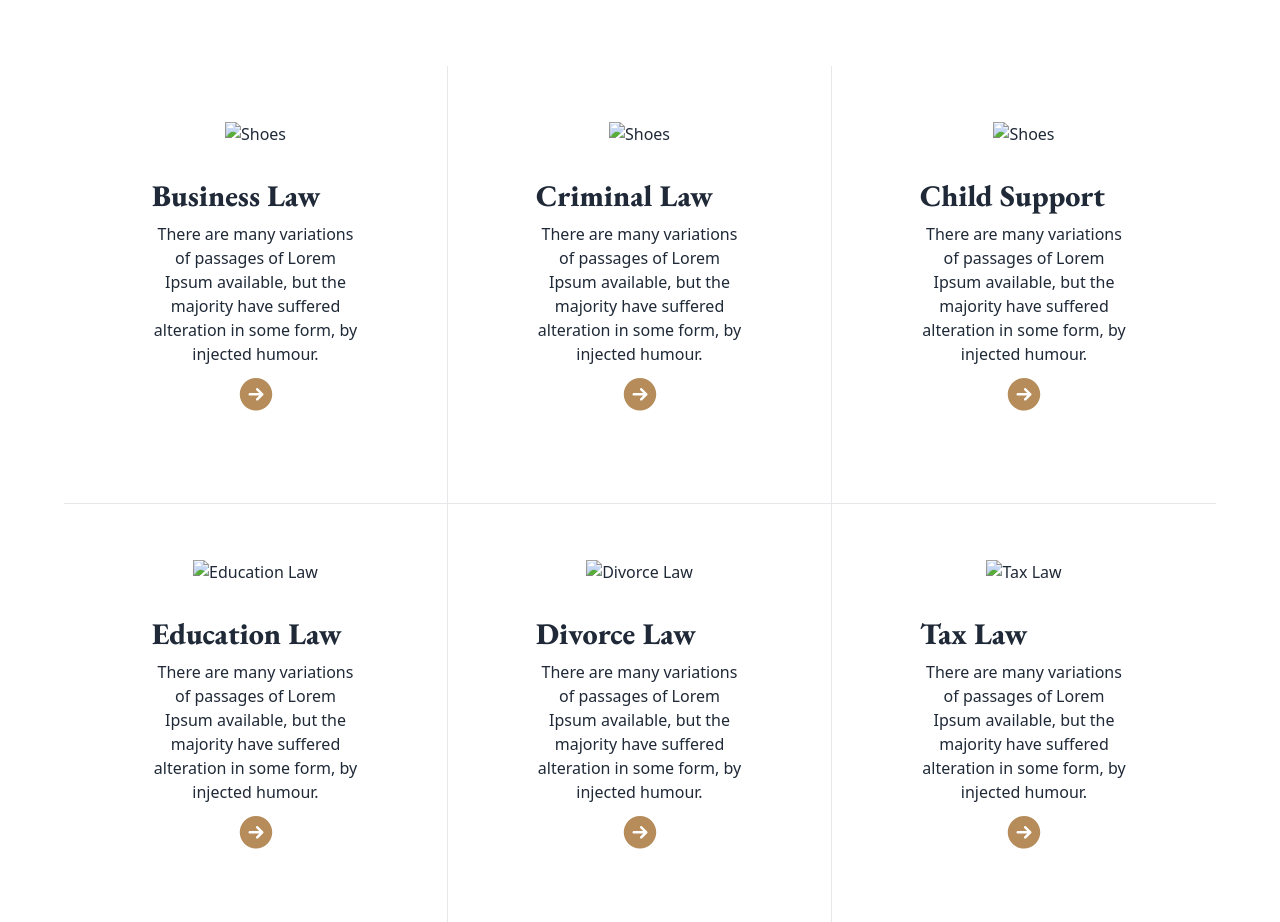
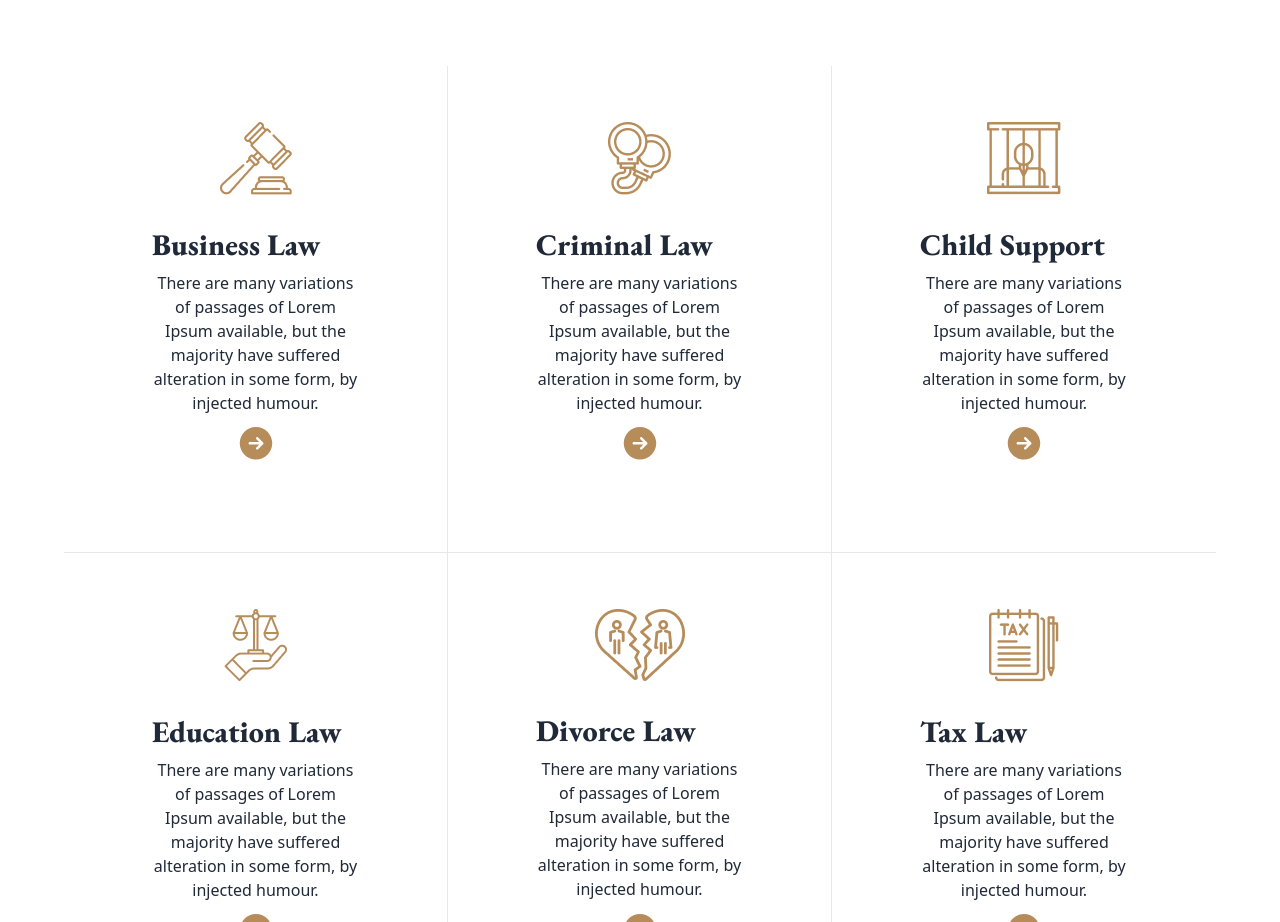
Before and after one commit to SteelTitan1/Legal-Solutions, a plain HTML site: page index.html in a window 1280 px wide. Shown: the part 980-1902 px from the top of the page. Drawn offline with nearby package versions, Linux system fonts and the light colour scheme; the site is published under a folder, as on GitHub Pages, so addresses that start at the root find nothing.

```diff
--- a/index.html
+++ b/index.html
@@ -186,7 +186,7 @@
         <section class="grid grid-cols-2 lg:flex lg:flex-row justify-center md:px-10 flex-wrap text-center">
             <!-- card-1 -->
             <div class="card lg:w-96 cardBg rounded-none border-r border-b pt-5 lg:p-14">
-                <figure><img src="/images/business.png" alt="Shoes" /></figure>
+                <figure><img src="./images/business.png" alt="Shoes" /></figure>
                 <div class="card-body">
                   <h2 class="card-title garamond font-extrabold text-3xl">Business Law</h2>
                   <p>There are many variations of passages of Lorem Ipsum available, but the majority have suffered alteration in some form, by injected humour.</p>
@@ -199,7 +199,7 @@
               </div>
             <!-- card-2 -->
             <div class="card lg:w-96 cardBg rounded-none lg:border-r border-b  pt-5 lg:p-14">
-                <figure><img src="/images/criminal.png" alt="Shoes" /></figure>
+                <figure><img src="./images/criminal.png" alt="Shoes" /></figure>
                 <div class="card-body">
                   <h2 class="card-title garamond font-extrabold text-3xl">Criminal Law</h2>
                   <p>There are many variations of passages of Lorem Ipsum available, but the majority have suffered alteration in some form, by injected humour.</p>
@@ -212,7 +212,7 @@
               </div>
               <!-- card-3 -->
             <div class="card lg:w-96 cardBg rounded-none border-r lg:border-r-0 border-b  pt-5 lg:p-14">
-                <figure><img src="/images/child.png" alt="Shoes" /></figure>
+                <figure><img src="./images/child.png" alt="Shoes" /></figure>
                 <div class="card-body">
                   <h2 class="card-title garamond font-extrabold text-3xl">Child Support</h2>
                   <p>There are many variations of passages of Lorem Ipsum available, but the majority have suffered alteration in some form, by injected humour.</p>
@@ -226,7 +226,7 @@
 
               <!-- card-4 -->
             <div class="card lg:w-96 cardBg rounded-none border-b lg:border-b-0 lg:border-r  pt-5 lg:p-14 ">
-                <figure><img src="/images/education.png" alt="Education Law" /></figure>
+                <figure><img src="./images/education.png" alt="Education Law" /></figure>
                 <div class="card-body">
                   <h2 class="card-title garamond font-extrabold text-3xl">Education Law</h2>
                   <p>There are many variations of passages of Lorem Ipsum available, but the majority have suffered alteration in some form, by injected humour.</p>
@@ -239,7 +239,7 @@
               </div>
               <!-- card-5 -->
             <div class="card lg:w-96 cardBg rounded-none border-r  pt-5 lg:p-14">
-                <figure><img src="/images/divorce.png" alt="Divorce Law" /></figure>
+                <figure><img src="./images/divorce.png" alt="Divorce Law" /></figure>
                 <div class="card-body">
                   <h2 class="card-title garamond font-extrabold text-3xl">Divorce Law</h2>
                   <p>There are many variations of passages of Lorem Ipsum available, but the majority have suffered alteration in some form, by injected humour.</p>
@@ -252,7 +252,7 @@
               </div>
               <!-- card-6 -->
             <div class="card lg:w-96 cardBg rounded-none pt-5 lg:p-14">
-                <figure><img src="/images/tax.png" alt="Tax Law" /></figure>
+                <figure><img src="./images/tax.png" alt="Tax Law" /></figure>
                 <div class="card-body">
                   <h2 class="card-title garamond font-extrabold text-3xl">Tax Law</h2>
                   <p>There are many variations of passages of Lorem Ipsum available, but the majority have suffered alteration in some form, by injected humour.</p>
```
